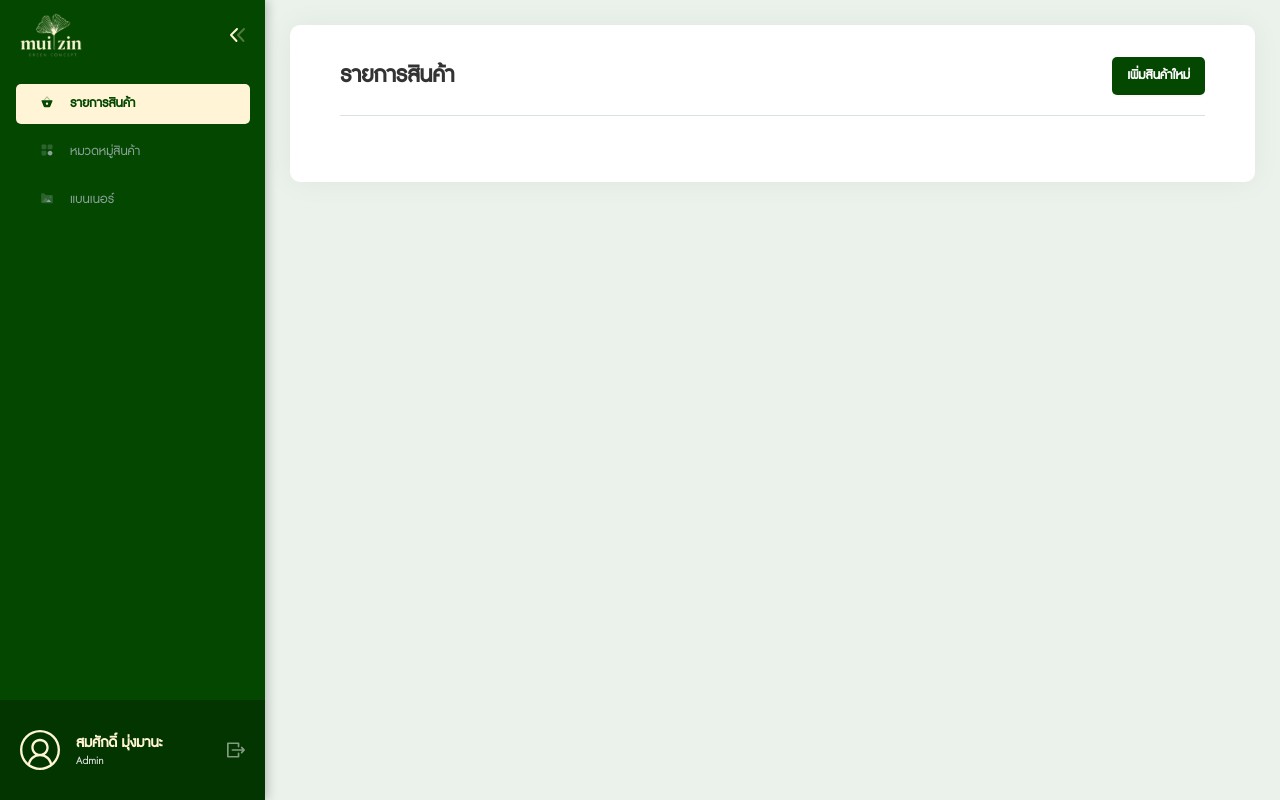
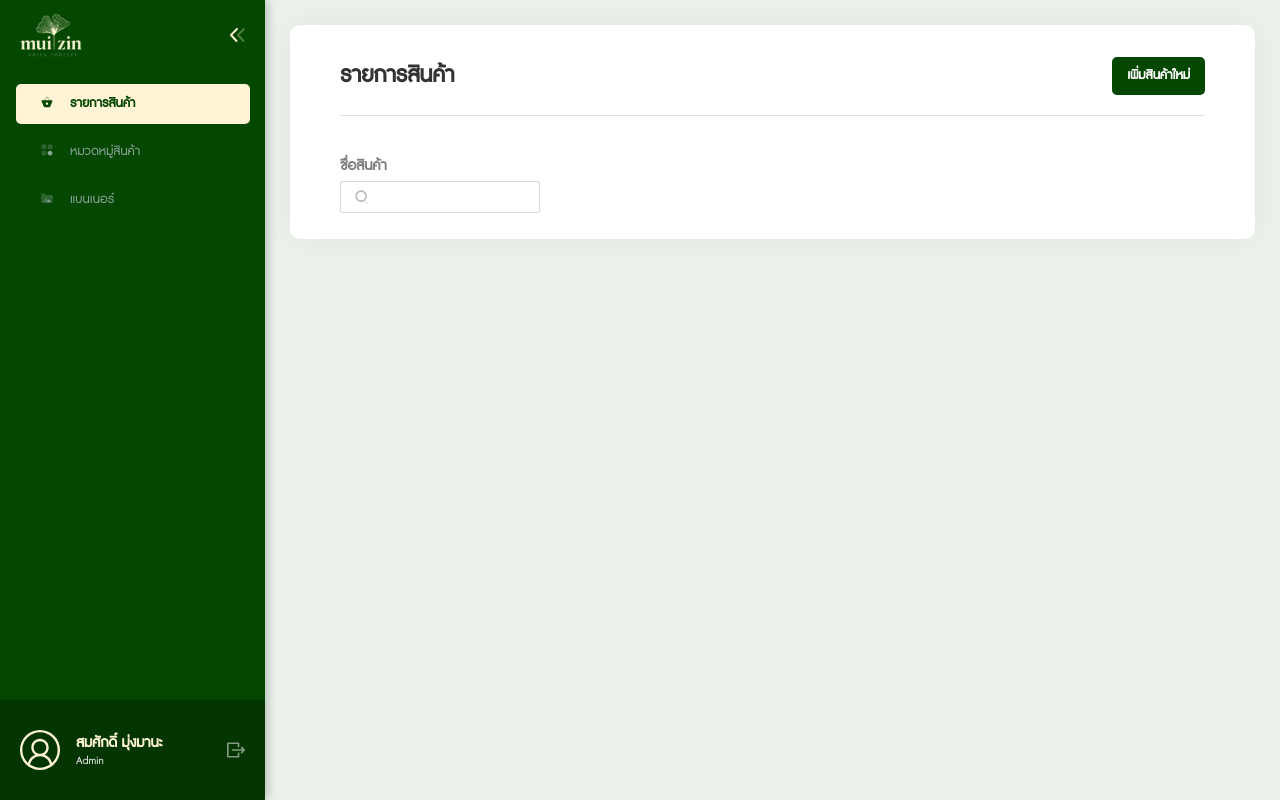
Before and after one commit to baskittisak/muiizin-admin, a React (Create React App) app: page / in a window 1280 px wide. Built offline with nearby package versions, Linux system fonts and the light colour scheme.

Commit message:
[ADD] Search Filter
- Input CSS

```diff
--- /dev/null
+++ b/src/center_components/filter/Search.js
@@ -0,0 +1,32 @@
+import { memo } from "react";
+import styled from "styled-components";
+import Typography from "../Typography";
+import IconSvg from "../IconSvg";
+import { ReactComponent as search_icon } from "../../assets/icons/search.svg";
+import { Space, Input } from "antd";
+
+const InputSearch = styled(Input)`
+  width: 200px;
+`;
+
+const Search = ({ label, value, onChange }) => {
+  return (
+    <Space direction="vertical" size={5}>
+      <Typography
+        fontSize={18}
+        lineHeight={20}
+        fontWeight={700}
+        color="#828282"
+      >
+        {label}
+      </Typography>
+      <InputSearch
+        prefix={<IconSvg src={search_icon} fontSize={20} />}
+        value={value}
+        onChange={(e) => onChange(e.target.value)}
+      />
+    </Space>
+  );
+};
+
+export default memo(Search);
--- a/src/components/product/ProductList.js
+++ b/src/components/product/ProductList.js
@@ -1,10 +1,10 @@
 import { memo } from "react";
 import Frame from "../../center_components/Frame";
 import BaseButton from "../../center_components/BaseButton";
+import Search from "../../center_components/filter/Search";
 
 const ProductList = () => {
   return (
-    <>
     <Frame
       label="รายการสินค้า"
       extra={
@@ -12,8 +12,9 @@ const ProductList = () => {
           เพิ่มสินค้าใหม่
         </BaseButton>
       }
-      ></Frame>
-    </>
+    >
+      <Search label="ชื่อสินค้า" onChange={(value) => console.log(value)} />
+    </Frame>
   );
 };
 
--- a/src/style/index.css
+++ b/src/style/index.css
@@ -29,3 +29,16 @@ a {
 .ant-typography {
   margin-bottom: 0 !important;
 }
+
+.ant-input {
+  border-radius: 5px;
+}
+
+.ant-input-affix-wrapper:hover,
+.ant-input-affix-wrapper-focused,
+.ant-input-affix-wrapper:not(.ant-input-affix-wrapper-disabled):hover,
+.ant-input:focus,
+.ant-input:hover {
+  box-shadow: none;
+  border-color: #d9d9d9;
+}
```
Lines whose indentation alone changed are shown as unchanged.
